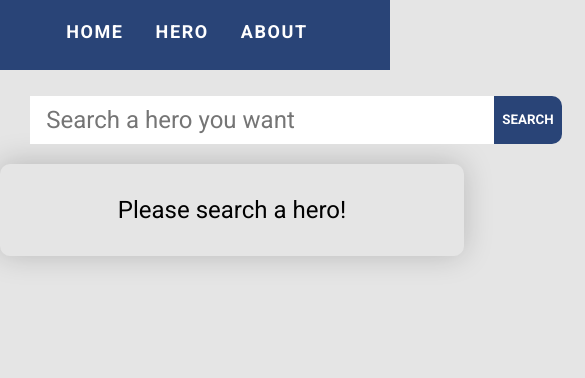
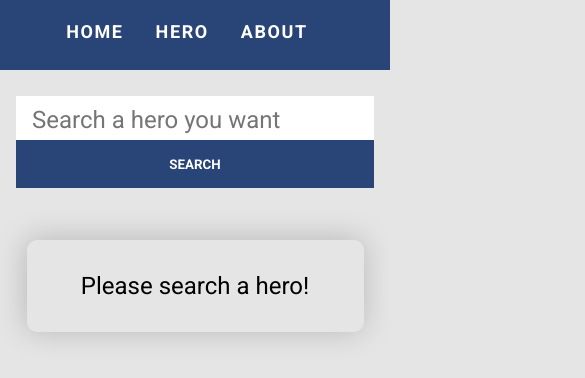
Before and after one commit to HalilFocic/Blog-MERN, a React (Create React App) app in the folder frontend/: page /heroinfo in a window 390 px wide. Shown: the top 378 px of the page, 585 px wide, since content can reach past the window. Built offline with nearby package versions, Linux system fonts and the light colour scheme.

Commit message:
HeroInfo Style

```diff
--- a/frontend/src/heroinfo.css
+++ b/frontend/src/heroinfo.css
@@ -177,3 +177,62 @@
   font-size: 0.9rem;
   font-weight: bold;
 }
+@media only screen and (max-width: 1080px) {
+  .hero-form-container {
+    width: 100%;
+    box-sizing: border-box;
+    padding-bottom: 3rem;
+  }
+  .hero-form {
+    width: 100%;
+    display: flex;
+    flex-direction: column;
+    box-sizing: border-box;
+  }
+  .hero-form input {
+    width: 100%;
+    box-sizing: border-box;
+  }
+  .hero-submit {
+    border-radius: 0;
+    width: 100%;
+    box-sizing: border-box;
+  }
+  .search-hero {
+    margin: auto;
+    text-align: center;
+    width: 70%;
+  }
+  .hero-info {
+    width: 100%;
+    padding: 0;
+  }
+  .hero-main {
+    flex-direction: column;
+    padding: 0;
+  }
+  .title-aliases {
+    width: 100%;
+    margin: auto;
+    margin-top: 0.5rem;
+    text-align: center;
+    padding: 0;
+  }
+  .aliases {
+    text-align: center;
+  }
+  .alias {
+    font-size: 1.2rem;
+  }
+  .appearance {
+    display: inline;
+    text-align: center;
+  }
+  .appearance-item {
+    box-sizing: border-box;
+    margin-left: auto;
+    margin-right: auto;
+    display: inline-block;
+    width: 50%;
+  }
+}
```
